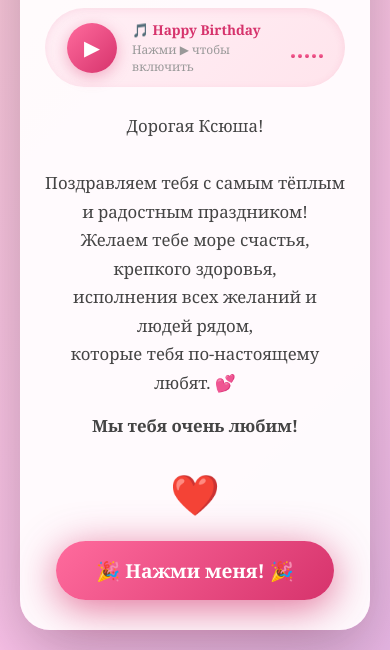
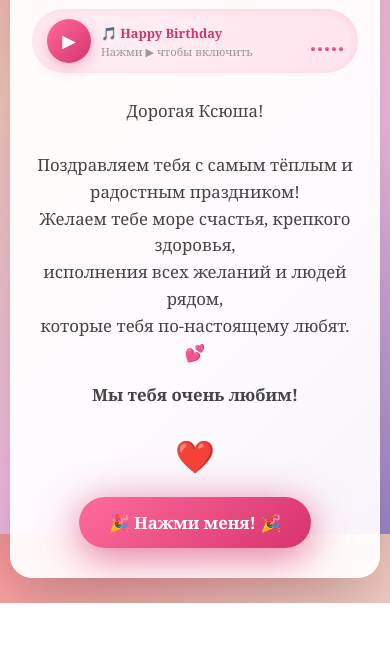
Before and after one commit to Bojenka345/ksusha-birthday, a plain HTML site: page index.html in a window 390 px wide. Shown: the part 310-960 px from the top of the page. After the commit the page ends 913 px from the top, so only its background shows below. Drawn offline with Linux system fonts and the light colour scheme.

Commit message:
index.html

```diff
--- a/index.html
+++ b/index.html
@@ -2,23 +2,31 @@
 <html lang="ru">
 <head>
 <meta charset="UTF-8">
-<meta name="viewport" content="width=device-width, initial-scale=1.0">
+<meta name="viewport" content="width=device-width, initial-scale=1.0, maximum-scale=5.0">
 <title>С Днём Рождения, Ксюша! 🎂</title>
 <style>
   * { margin: 0; padding: 0; box-sizing: border-box; }
 
+  html, body {
+    width: 100%;
+    min-height: 100%;
+    overflow-x: hidden;
+    overflow-y: auto;
+    -webkit-overflow-scrolling: touch;
+  }
+
   body {
-    min-height: 100vh;
     display: flex;
     justify-content: center;
-    align-items: center;
+    align-items: flex-start;
     font-family: 'Georgia', serif;
     background: linear-gradient(135deg, #ff9a9e, #fad0c4, #fbc2eb, #a18cd1);
     background-size: 400% 400%;
+    background-attachment: fixed;
     animation: gradient 12s ease infinite;
     text-align: center;
-    overflow: hidden;
-    padding: 20px;
+    padding: 20px 15px;
+    min-height: 100vh;
   }
 
   @keyframes gradient {
@@ -32,8 +40,10 @@
     border-radius: 30px;
     box-shadow: 0 25px 70px rgba(0, 0, 0, 0.25);
     max-width: 620px;
+    width: 100%;
     position: relative;
     z-index: 10;
+    margin: auto;
     animation: appear 1.5s ease;
   }
 
@@ -42,7 +52,6 @@
     to { opacity: 1; transform: translateY(0) scale(1); }
   }
 
-  /* Фото в круглой рамке */
   .photo-frame {
     width: 180px;
     height: 180px;
@@ -120,7 +129,6 @@
     50% { transform: scale(1.25); }
   }
 
-  /* Музыкальный плеер */
   .music-player {
     margin: 25px auto;
     display: flex;
@@ -149,6 +157,7 @@
     transition: all 0.3s;
     box-shadow: 0 4px 15px rgba(214, 51, 108, 0.35);
     flex-shrink: 0;
+    -webkit-tap-highlight-color: transparent;
   }
 
   .music-btn:hover {
@@ -181,7 +190,6 @@
     margin-top: 2px;
   }
 
-  /* Эквалайзер */
   .equalizer {
     display: flex;
     align-items: flex-end;
@@ -212,7 +220,6 @@
     50% { height: 100%; }
   }
 
-  /* Кнопка праздника */
   .btn {
     margin-top: 20px;
     padding: 16px 40px;
@@ -227,6 +234,7 @@
     box-shadow: 0 8px 25px rgba(214, 51, 108, 0.4);
     transition: all 0.3s ease;
     animation: pulse 2s infinite;
+    -webkit-tap-highlight-color: transparent;
   }
 
   @keyframes pulse {
@@ -248,7 +256,6 @@
     animation: none;
   }
 
-  /* Шарики */
   .balloon {
     position: fixed;
     bottom: -150px;
@@ -257,6 +264,7 @@
     border-radius: 50%;
     z-index: 5;
     animation: rise linear forwards;
+    pointer-events: none;
   }
 
   .balloon::after {
@@ -288,7 +296,6 @@
     100% { transform: translateY(-120vh) translateX(var(--drift, 0px)); opacity: 1; }
   }
 
-  /* Конфетти */
   .confetti-piece {
     position: fixed;
     top: -20px;
@@ -296,6 +303,7 @@
     height: 12px;
     z-index: 100;
     animation: fall linear forwards;
+    pointer-events: none;
   }
 
   @keyframes fall {
@@ -303,11 +311,37 @@
     100% { transform: translateY(110vh) rotate(720deg); opacity: 0; }
   }
 
-  @media (max-width: 500px) {
-    .card { padding: 30px 25px; }
-    h1 { font-size: 1.8em; }
-    p { font-size: 1.05em; }
+  /* 📱 Адаптив для телефонов */
+  @media (max-width: 600px) {
+    body {
+      padding: 15px 10px;
+      align-items: flex-start;
+    }
+    .card {
+      padding: 30px 22px;
+      border-radius: 22px;
+      margin-top: 10px;
+      margin-bottom: 10px;
+    }
+    h1 { font-size: 1.7em; margin-bottom: 15px; }
+    p { font-size: 1.05em; line-height: 1.6; }
     .photo-frame { width: 140px; height: 140px; }
+    .heart { font-size: 2em; }
+    .music-player {
+      padding: 10px 15px;
+      gap: 10px;
+      max-width: 100%;
+    }
+    .music-btn { width: 44px; height: 44px; font-size: 1.1em; }
+    .music-title { font-size: 0.8em; }
+    .music-status { font-size: 0.7em; }
+    .btn { padding: 14px 30px; font-size: 1.05em; }
+  }
+
+  @media (max-width: 380px) {
+    .card { padding: 25px 18px; }
+    h1 { font-size: 1.5em; }
+    p { font-size: 1em; }
   }
 </style>
 </head>
@@ -315,15 +349,12 @@
 
 <div class="card">
 
-  <!-- ФОТО -->
   <div class="photo-frame">
-    <!-- ЗАМЕНИ photo.jpg на своё фото -->
     <img src="photo.jpg" alt="Ксюша" id="ksushaPhoto">
   </div>
 
   <h1>С Днём Рождения, Ксюша! 🎂</h1>
 
-  <!-- МУЗЫКАЛЬНЫЙ ПЛЕЕР -->
   <div class="music-player">
     <button class="music-btn" id="musicBtn">▶</button>
     <div class="music-info">
@@ -335,8 +366,7 @@
     </div>
   </div>
 
-  <!-- АУДИО (замени music.mp3 на свой файл) -->
-  <audio id="bgMusic" loop>
+  <audio id="bgMusic" loop playsinline>
     <source src="music.mp3" type="audio/mpeg">
   </audio>
 
@@ -354,13 +384,10 @@
 </div>
 
 <script>
-  /* ============ МУЗЫКА ============ */
   const music = document.getElementById('bgMusic');
   const musicBtn = document.getElementById('musicBtn');
   const musicStatus = document.getElementById('musicStatus');
   const equalizer = document.getElementById('equalizer');
-
-  let musicLoaded = false;
 
   musicBtn.addEventListener('click', () => {
     if (music.paused) {
@@ -388,7 +415,6 @@
     equalizer.classList.remove('playing');
   });
 
-  /* ============ ПРАЗДНИК ============ */
   const btn = document.getElementById('celebrateBtn');
 
   const balloonColors = [
@@ -460,7 +486,6 @@
     btn.disabled = true;
     btn.textContent = '🎊 Ура-а-а! 🎊';
 
-    // Автоматически включаем музыку при нажатии на кнопку
     if (music.paused) {
       music.play().then(() => {
         musicBtn.textContent = '❚❚';
```
